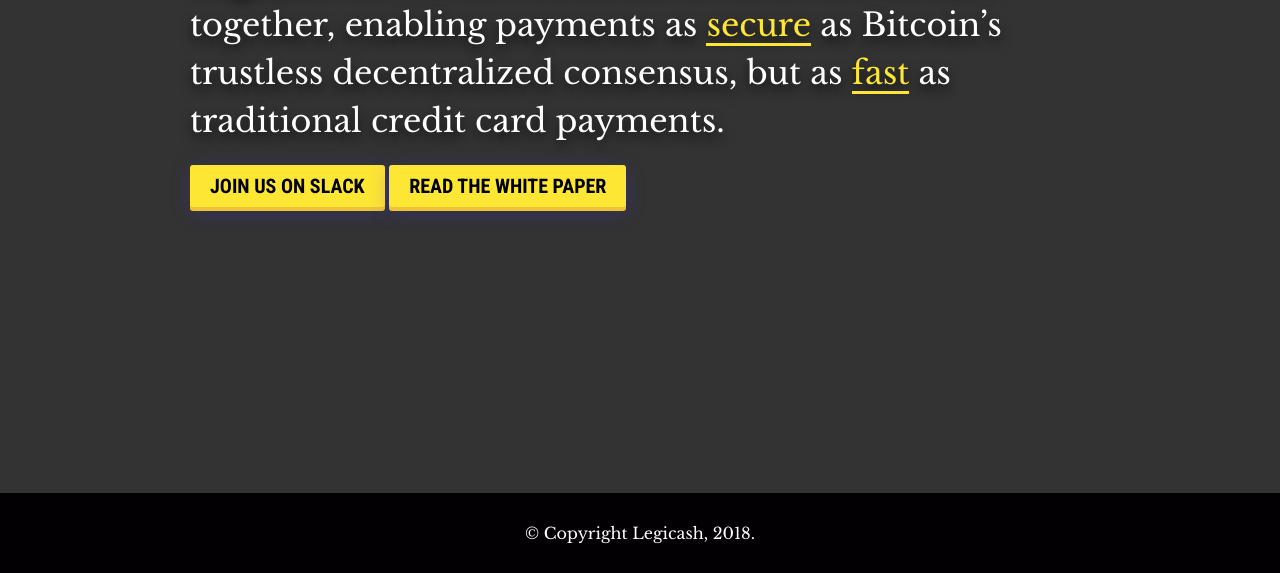
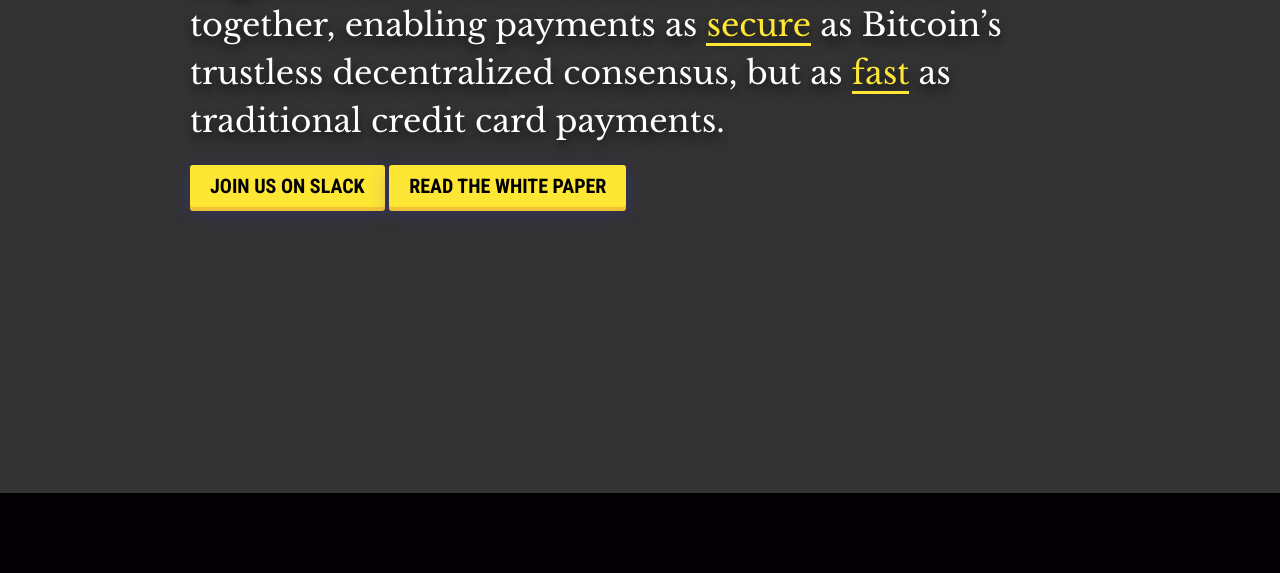
Before and after one commit to legicash/legicash.github.io, a plain HTML site: page index.html in a window 1280 px wide. Shown: the part 227-800 px from the top of the page. Drawn offline with nearby package versions, Linux system fonts and the light colour scheme.

Commit message:
Removed the Copyright line.

```diff
--- a/index.html
+++ b/index.html
@@ -32,7 +32,6 @@
 
   <footer class="footer--global" role="contentinfo" id="contentinfo">
     <div class="container">
-      <p>&copy; Copyright Legicash, 2018.</p>
     </div>
   </footer>
 
```
